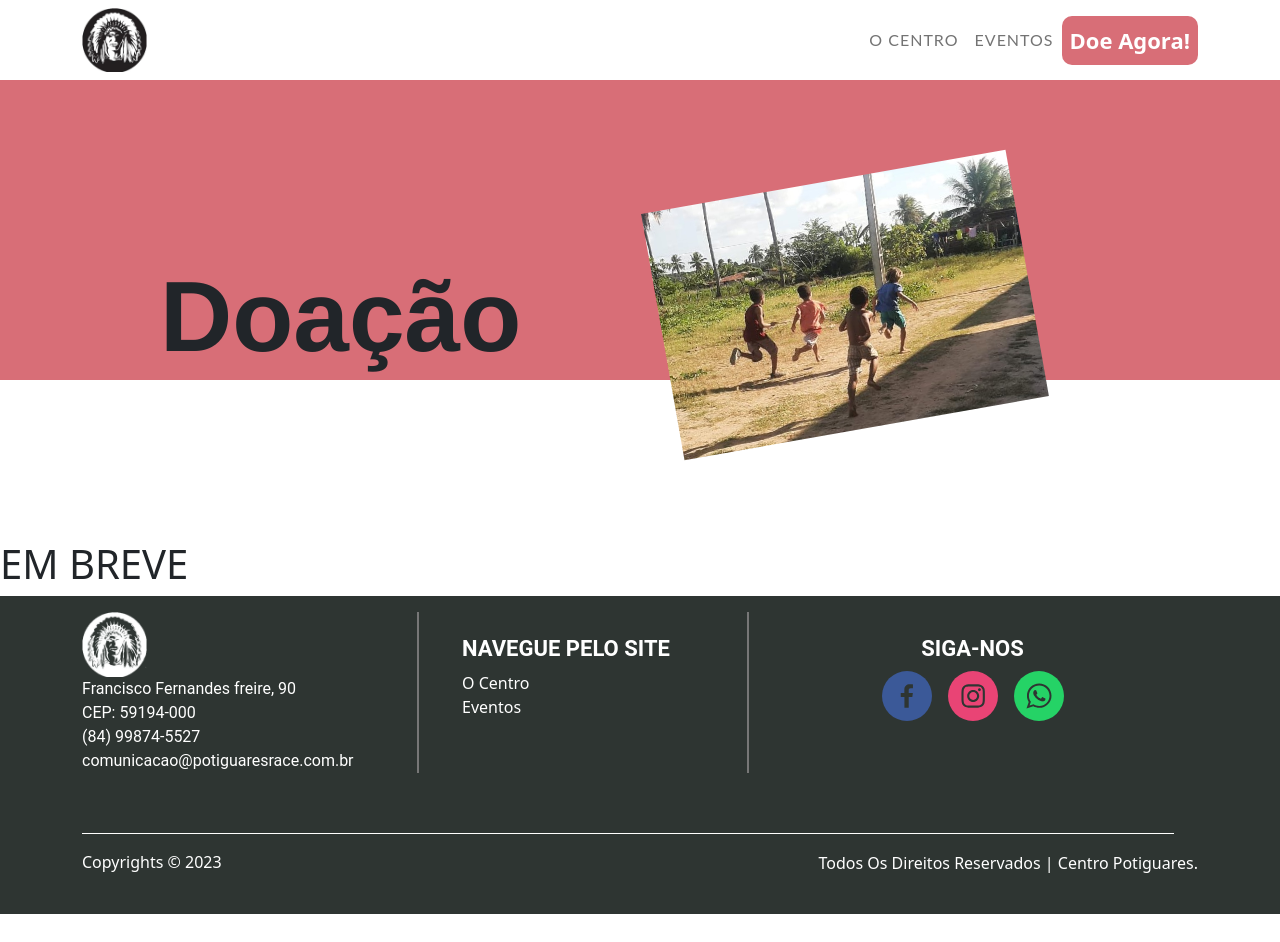
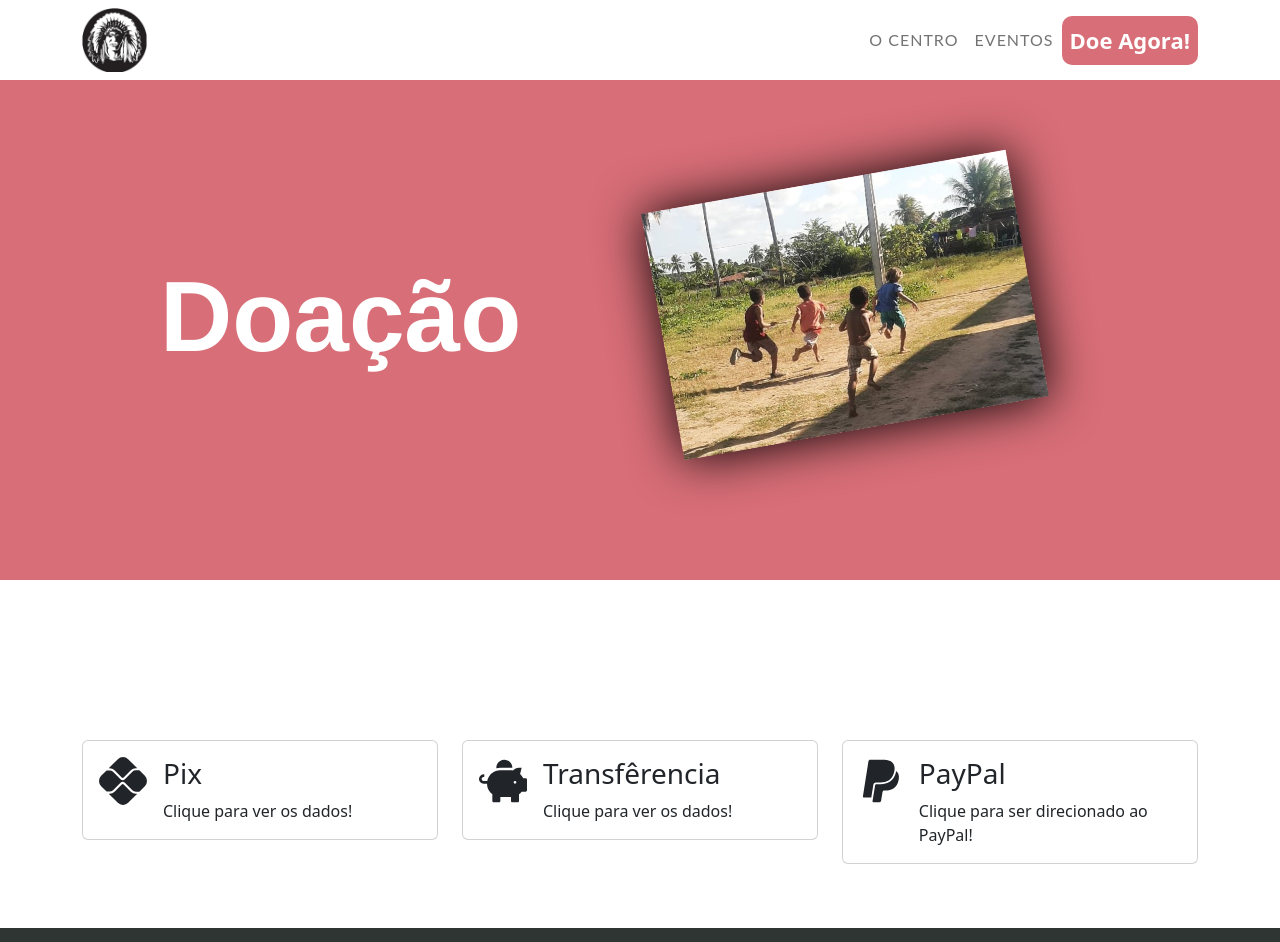
Before and after one commit to Alhexx/centropoti, a Next.js app: page /doacao in a window 1280 px wide. Shown: the top 942 px of the page. Before the commit the page ends 914 px from the top, so only its background shows below. Built offline with nearby package versions, Linux system fonts and the light colour scheme.

Commit message:
modais de doação

```diff
--- a/src/components/Footer/index.tsx
+++ b/src/components/Footer/index.tsx
@@ -61,14 +61,20 @@ export function Footer() {
                   </div>
                   <div style={{ display: "flex", justifyContent: "center" }}>
                     <div style={{ paddingRight: "1rem" }}>
-                      <SocialIcon url="facebook.com/potiguaresrunners/" />
+                      <SocialIcon
+                        url="//facebook.com/potiguaresrunners/"
+                        network="facebook"
+                      />
                     </div>
                     <div style={{ paddingRight: "1rem" }}>
-                      <SocialIcon url="instagram.com/centro_potiguares/" />
+                      <SocialIcon
+                        url="//instagram.com/centro_potiguares/"
+                        network="instagram"
+                      />
                     </div>
                     <div>
                       <SocialIcon
-                        url="wa.me/5584998745527?text=Ol%C3%A1%21+Gostaria+de+Fazer+uma+Doa%C3%A7%C3%A3o+Para+o+Centro+Potiguares."
+                        url="//wa.me/5584998745527?text=Ol%C3%A1%21+Gostaria+de+Fazer+uma+Doa%C3%A7%C3%A3o+Para+o+Centro+Potiguares."
                         network="whatsapp"
                       />
                     </div>
@@ -96,7 +102,7 @@ export function Footer() {
                     </div>
                     <div style={{ display: "flex", justifyContent: "center" }}>
                       <div style={{ paddingRight: "1rem" }}>
-                        <SocialIcon url="facebook.com/potiguaresrunners/" />
+                        <SocialIcon url="//facebook.com/potiguaresrunners/" />
                       </div>
                       <div style={{ paddingRight: "1rem" }}>
                         <SocialIcon url="instagram.com/centro_potiguares/" />
--- a/src/components/FormasDoacao/index.tsx
+++ b/src/components/FormasDoacao/index.tsx
@@ -1,16 +1,144 @@
-import { Col, Container, Row, Carousel } from "react-bootstrap";
+import { Col, Container, Row, Card, Modal, Button } from "react-bootstrap";
+import { SiPix } from "react-icons/si";
+import { FaPaypal, FaPiggyBank } from "react-icons/fa";
+
 import style from "./style.module.scss";
+import { useState } from "react";
 
 export function FormasDoacao() {
+  const [show, setShow] = useState(false);
+  const [showT, setShowT] = useState(false);
+
+  const handleClose = () => setShow(false);
+  const handleShow = () => setShow(true);
+  const handleCloseT = () => setShowT(false);
+  const handleShowT = () => setShowT(true);
+
   return (
-    <Container>
-      <Row>
-        <Col>
+    <div>
+      <div className={style.margins}>
+        <Container>
           <div>
-            <div></div>
+            <Row>
+              <Col xs={12} md={4} lg={4}>
+                <Card onClick={handleShow}>
+                  <Card.Body>
+                    <div style={{ display: "flex" }}>
+                      <SiPix
+                        style={{
+                          fontSize: "3rem",
+                          marginRight: "1rem",
+                        }}
+                      />
+                      <div>
+                        <h3>Pix</h3>
+                        <span>Clique para ver os dados!</span>
+                      </div>
+                    </div>
+                  </Card.Body>
+                </Card>
+              </Col>
+              <Col xs={12} md={4} lg={4}>
+                <Card onClick={handleShowT}>
+                  <Card.Body>
+                    <div style={{ display: "flex" }}>
+                      <div>
+                        <FaPiggyBank
+                          style={{
+                            fontSize: "3rem",
+                            marginRight: "1rem",
+                          }}
+                        />
+                      </div>
+                      <div>
+                        <h3>Transfêrencia</h3>
+                        <span>Clique para ver os dados!</span>
+                        {/* <span>Banco: 290 - PagSeguro</span>
+                        <br />
+                        <span>Agência: 0001</span>
+                        <br />
+                        <span>Conta corrente: 46788930-9</span>
+                        <br />
+                        <span>CNPJ: 50.065.813/0001-38</span> */}
+                      </div>
+                    </div>
+                  </Card.Body>
+                </Card>
+              </Col>
+              <Col xs={12} md={4} lg={4}>
+                <Card>
+                  <Card.Body>
+                    <div style={{ display: "flex" }}>
+                      <FaPaypal
+                        style={{
+                          fontSize: "3rem",
+                          marginRight: "1rem",
+                        }}
+                      />
+                      <div>
+                        <h3>PayPal</h3>
+                        <span>Clique para ser direcionado ao PayPal!</span>
+                      </div>
+                    </div>
+                  </Card.Body>
+                </Card>
+              </Col>
+            </Row>
           </div>
-        </Col>
-      </Row>
-    </Container>
+        </Container>
+      </div>
+      <Modal show={show} onHide={handleClose}>
+        <Modal.Header>
+          <Modal.Title>Pix</Modal.Title>
+        </Modal.Header>
+        <Modal.Body>
+          {" "}
+          <div className={style.pagamento}>
+            <h4> CHAVE PIX: (CNPJ) 50.065.813/0001-38</h4>
+            <img
+              src={"/img/qrCodePix.png"}
+              width={170}
+              height={170}
+              alt={"qrcode"}
+            />
+
+            <h6>
+              Sinta-se livre para falar conosco!
+              <br />
+              Todas as informações estão no rodapé do site.
+            </h6>
+          </div>
+        </Modal.Body>
+        <Modal.Footer>
+          <Button variant="primary" onClick={handleClose}>
+            Fechar
+          </Button>
+        </Modal.Footer>
+      </Modal>
+      <Modal show={showT} onHide={handleCloseT}>
+        <Modal.Header>
+          <Modal.Title>Transfêrencia</Modal.Title>
+        </Modal.Header>
+        <Modal.Body className={style.pagamento}>
+          <div className={style.pagamento}>
+            <p>
+              Banco: 290 - PagSeguro
+              <br /> Agência: 0001 <br /> Conta corrente: 46788930-9 <br />{" "}
+              CNPJ: 50.065.813/0001-38
+            </p>
+            <h6>
+              Sinta-se livre para falar conosco!
+              <br />
+              Todas as informações estão no rodapé do site.
+            </h6>
+          </div>
+        </Modal.Body>
+        <Modal.Footer>
+          <Button variant="primary" onClick={handleCloseT}>
+            Fechar
+          </Button>
+        </Modal.Footer>
+      </Modal>
+    </div>
   );
 }
--- a/src/components/FormasDoacao/style.module.scss
+++ b/src/components/FormasDoacao/style.module.scss
@@ -0,0 +1,25 @@
+.pagamento {
+  text-align: center;
+  h4 {
+    margin-bottom: 0.8rem;
+  }
+  label {
+    margin-right: 50px;
+    margin-left: 50px;
+  }
+
+  h6 {
+    margin-top: 0.8rem;
+
+    a {
+      color: black !important;
+      text-decoration: underline !important;
+      cursor: text;
+    }
+  }
+}
+
+.margins {
+  margin-top: 2rem;
+  margin-bottom: 4rem;
+}
--- a/src/pages/doacao/index.tsx
+++ b/src/pages/doacao/index.tsx
@@ -1,6 +1,7 @@
 import Head from "next/head";
 import { Container, Row, Col } from "react-bootstrap";
 import style from "../../styles/doacao.module.scss";
+import { FormasDoacao } from "@/components/FormasDoacao";
 
 export default function doacao() {
   return (
@@ -29,7 +30,7 @@ export default function doacao() {
       </div>
 
       <main>
-        <h1>EM BREVE</h1>
+        <FormasDoacao />
       </main>
     </div>
   );
--- a/src/styles/doacao.module.scss
+++ b/src/styles/doacao.module.scss
@@ -2,7 +2,7 @@
   background-color: #d86e77;
   width: 100%;
   margin-bottom: 10rem;
-  height: 300px;
+  height: 500px;
 }
 
 .image {
@@ -11,6 +11,7 @@
   float: right;
   margin-top: 100px;
   margin-right: 250px;
+  box-shadow: 1px 1px 50px rgb(0, 0, 0);
 }
 
 .texto {
@@ -20,4 +21,5 @@
   font-family: "Raleway", Helvetica, Arial, Lucida, sans-serif;
   font-weight: bold;
   font-size: 100px;
+  color: white;
 }
```
Also changed, not shown: public/img/qrCodePix.png (added).
